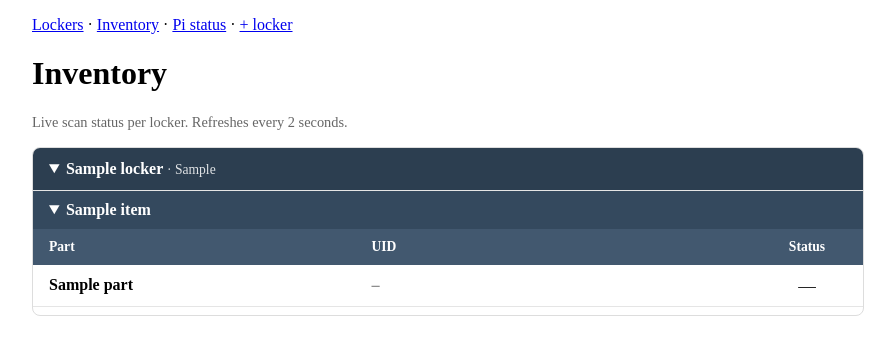
After one commit to leihothek-a4/pico, a Python web app: template app/src/templates/inventory.html in a window 1280 px wide. The commit adds this page. Shown: the top 355 px of the page, without its empty margins (192-1087 px from the left). Run offline with Jinja, Linux system fonts and the light colour scheme; the template is opened without the code that fills it: most values are stand-ins (such as "Sample title", 1, 10 or a date in 2020).

Commit message:
feat: implement being able to see which items got scanned

```diff
--- a/app/src/templates/base.html
+++ b/app/src/templates/base.html
@@ -38,6 +38,7 @@
     <body>
         <p>
             <a href="{{ url_for("mainpage") }}">Lockers</a> ·
+            <a href="{{ url_for("contents") }}">Inventory</a> ·
             <a href="{{ url_for("status_dashboard") }}">Pi status</a> ·
             <a href="{{ url_for("new_locker") }}">+ locker</a>
             {% if session.get("github_user") %}
--- /dev/null
+++ b/app/src/templates/inventory.html
@@ -0,0 +1,176 @@
+{% extends "base.html" %}
+{% block title %}Inventory{% endblock %}
+{% block head %}
+    <meta http-equiv="refresh" content="2">
+    <style>
+        body {
+            max-width: 52rem;
+        }
+        .muted {
+            color: #666;
+            font-size: 0.9rem;
+            margin-bottom: 1rem;
+        }
+        .inventory-locker {
+            background: white;
+            border: 1px solid #ddd;
+            border-radius: 8px;
+            overflow: hidden;
+            margin-bottom: 1rem;
+        }
+        .inventory-locker > summary {
+            padding: 12px 16px;
+            cursor: pointer;
+            font-weight: bold;
+            background: #2c3e50;
+            color: white;
+            list-style-position: inside;
+        }
+        .inventory-item {
+            border-top: 1px solid #e5e5e5;
+        }
+        .inventory-item > summary {
+            padding: 10px 16px;
+            cursor: pointer;
+            font-weight: 600;
+            background: #34495e;
+            color: white;
+            list-style-position: inside;
+            margin-left: 0;
+        }
+        .inventory-locker .item {
+            margin-left: 0;
+        }
+        .inventory-table-wrap {
+            padding: 0 0 0.5rem;
+        }
+        table.inventory-table {
+            width: 100%;
+            border-collapse: collapse;
+            background: white;
+            table-layout: fixed;
+        }
+        table.inventory-table th {
+            background: #42586f;
+            color: white;
+            padding: 10px 16px;
+            font-size: 0.85rem;
+        }
+        table.inventory-table th.col-part,
+        table.inventory-table th.col-uid,
+        table.inventory-table td.col-part,
+        table.inventory-table td.col-uid {
+            text-align: left;
+        }
+        table.inventory-table th.col-status,
+        table.inventory-table td.col-status {
+            text-align: center;
+            width: 5rem;
+        }
+        table.inventory-table th.col-part {
+            width: 35%;
+        }
+        table.inventory-table td {
+            padding: 10px 16px;
+            border-bottom: 1px solid #e5e5e5;
+            vertical-align: middle;
+        }
+        table.inventory-table td.col-part {
+            font-weight: 600;
+        }
+        table.inventory-table tr:hover {
+            background: #f8f9fb;
+        }
+        table.inventory-table tr.row-scanned {
+            background: #ecfdf5;
+        }
+        table.inventory-table tr.row-scanned:hover {
+            background: #d1fae5;
+        }
+        .uid {
+            font-family: ui-monospace, Menlo, Consolas, monospace;
+            font-size: 0.85rem;
+            color: #666;
+        }
+        .status-ok,
+        .status-missing,
+        .status-none {
+            font-size: 1.1rem;
+        }
+        .scan-count {
+            font-weight: normal;
+            opacity: 0.85;
+            font-size: 0.85rem;
+        }
+    </style>
+{% endblock %}
+{% block content %}
+    <h1>Inventory</h1>
+    <p class="muted">Live scan status per locker. Refreshes every 2 seconds.</p>
+    {% if not lockers %}
+        <p><em>No lockers yet.</em></p>
+    {% endif %}
+    {% for locker in lockers %}
+        {% set scanned = scanned_part_ids[locker.id] %}
+        <details open class="inventory-locker">
+            <summary>
+                {{ locker.name or ("Locker " ~ locker.id) }}
+                {% if locker.ip %}<span class="scan-count">· {{ locker.ip }}</span>{% endif %}
+            </summary>
+            {% if locker.intended_items.count() == 0 %}
+                <p style="padding: 1rem;"><em>No items in this locker.</em></p>
+            {% endif %}
+            {% for item in locker.intended_items %}
+                {% set counts = item_scan_counts.get(item.id, (0, 0)) %}
+                <details open class="inventory-item">
+                    <summary class="item">
+                        {{ item.name }}
+                        {% if counts[1] > 0 %}
+                            <span class="scan-count">· {{ counts[0] }}/{{ counts[1] }} scanned</span>
+                        {% endif %}
+                    </summary>
+                    <div class="inventory-table-wrap">
+                        {% if item.parts.count() == 0 %}
+                            <p style="padding: 0.75rem 1rem;"><em>No parts.</em></p>
+                        {% else %}
+                            <table class="inventory-table">
+                                <thead>
+                                    <tr>
+                                        <th class="col-part">Part</th>
+                                        <th class="col-uid">UID</th>
+                                        <th class="col-status">Status</th>
+                                    </tr>
+                                </thead>
+                                <tbody>
+                                    {% for part in item.parts %}
+                                        <tr class="{% if part.uid_hex and part.id in scanned %}row-scanned{% endif %}">
+                                            <td class="col-part">{{ part.name }}</td>
+                                            <td class="col-uid uid">
+                                                {% if part.uid_hex %}
+                                                    {{ format_uid_hex(part.uid_hex) }}
+                                                {% else %}
+                                                    —
+                                                {% endif %}
+                                            </td>
+                                            <td class="col-status">
+                                                {% if part.uid_hex %}
+                                                    {% if part.id in scanned %}
+                                                        <span class="status-ok" title="Scanned">🟢</span>
+                                                    {% else %}
+                                                        <span class="status-missing" title="Not scanned">🔴</span>
+                                                    {% endif %}
+                                                {% else %}
+                                                    <span class="status-none">—</span>
+                                                {% endif %}
+                                            </td>
+                                        </tr>
+                                    {% endfor %}
+                                </tbody>
+                            </table>
+                        {% endif %}
+                    </div>
+                </details>
+            {% endfor %}
+        </details>
+    {% endfor %}
+{% endblock %}
```
Also changed, not shown: app/src/api_routes.py (+72 -10 lines), app/src/app.py (+52 -12 lines), app/src/db.py (+17 -0 lines), app/src/templates/main_page.html (+0 -7 lines), app/src/templates/item_form.html (line endings or trailing spaces), app/src/templates/part_form.html (line endings or trailing spaces).
